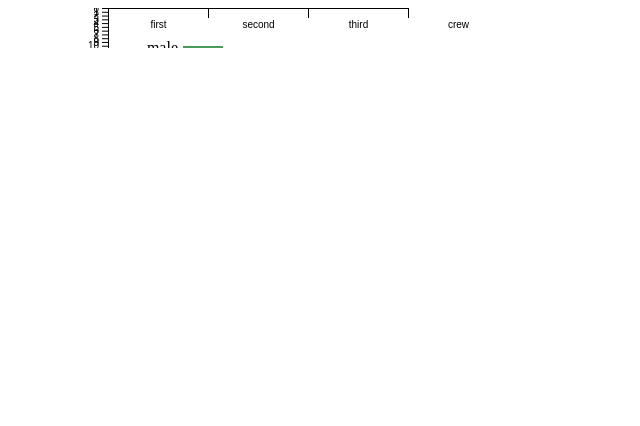
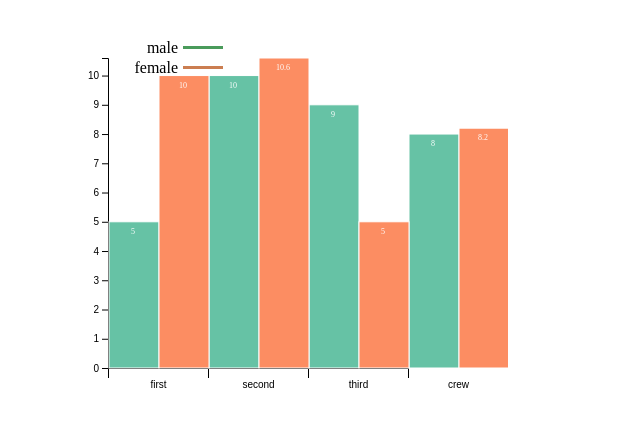
Before and after one commit to MOOMSKY/liang.github.io, a plain HTML site: page index.html in a window 1280 px wide. Shown: the whole page, without its empty margins (0-640 px from the left). Drawn offline with nearby package versions, Linux system fonts and the light colour scheme.

Commit message:
Update index.html

```diff
--- a/index.html
+++ b/index.html
@@ -31,9 +31,9 @@
 			var legendStatus = [true, true, true];
 
 			var width = 500,
-				height = 40,
+				height = 400,
 				padding = {
-					top: 40,
+					top: 50,
 					right: 40,
 					bottom: 40,
 					left: 40
```
